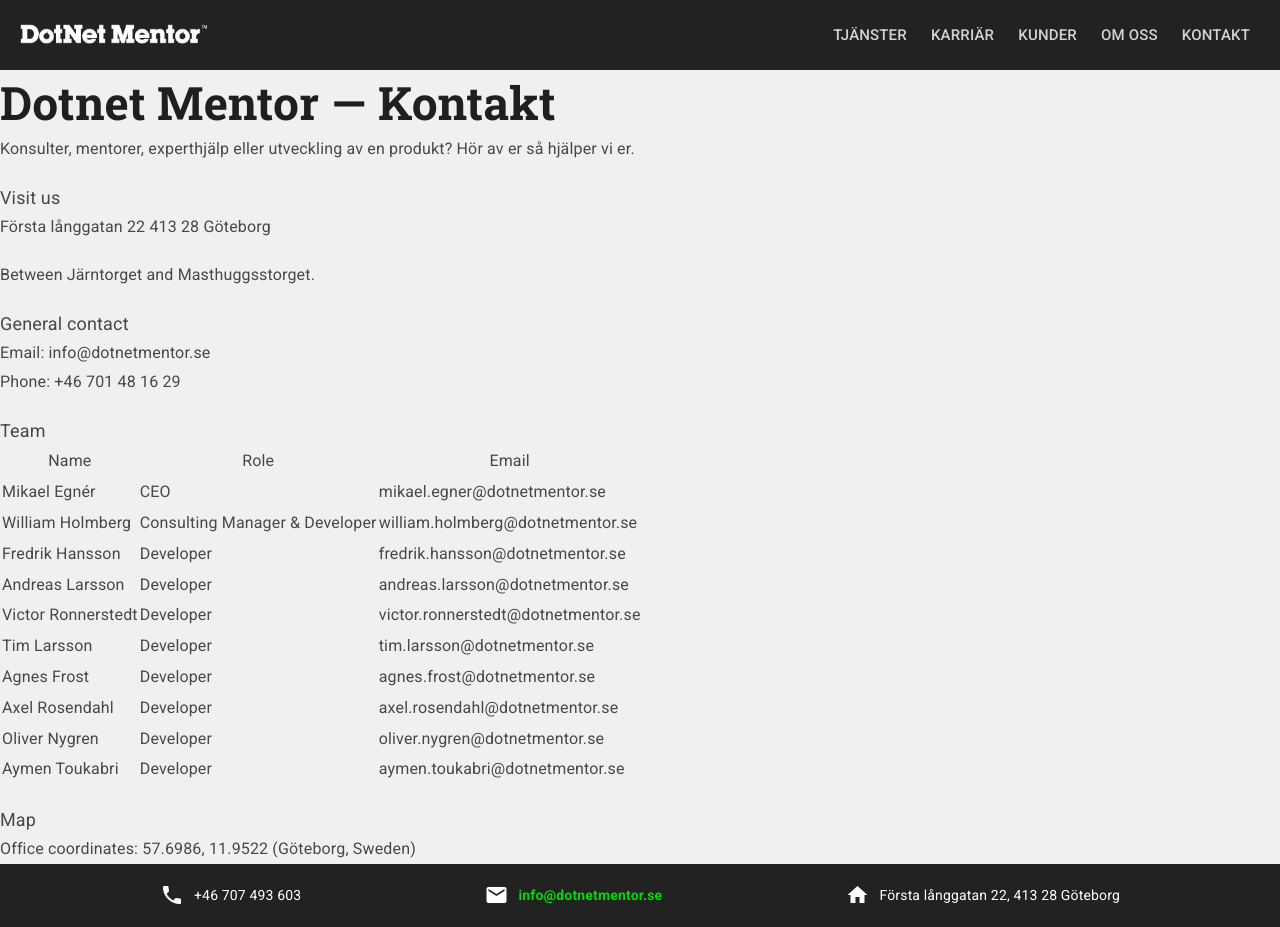
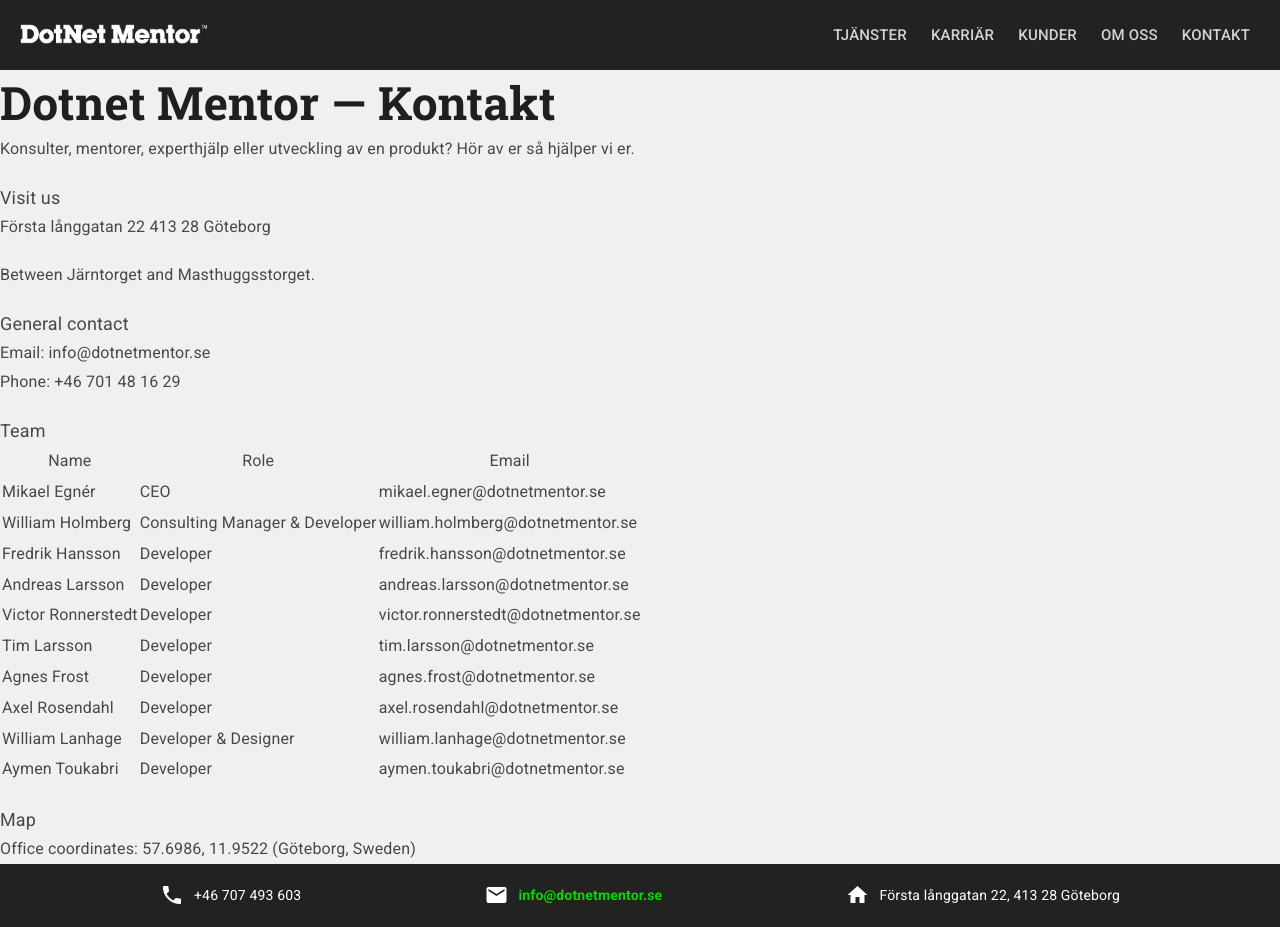
Before and after one commit to dotnetmentor/dotnetmentor-website, a Jekyll site: the page built from content/contact.md, in a window 1280 px wide. Built offline with Jekyll 4.4.1, drawn with Linux system fonts in a browser that asks for light colours; our own code applies the rules of GitHub Pages for plain Markdown files.

Commit message:
Replace Oliver Nygren with William Lanhage on team pages
Co-authored-by: tmlarsson <tmlarsson@users.noreply.github.com>

```diff
--- a/assets/js/webmcp-tools.js
+++ b/assets/js/webmcp-tools.js
@@ -21,7 +21,7 @@
     { id: 'tim', name: 'Tim Larsson', role: 'Developer', email: 'tim.larsson@dotnetmentor.se', specialties: ['React', '.NET', 'Python'] },
     { id: 'agnes', name: 'Agnes Frost', role: 'Developer', email: 'agnes.frost@dotnetmentor.se', specialties: ['React', 'JavaScript', 'Python'] },
     { id: 'axel', name: 'Axel Rosendahl', role: 'Developer', email: 'axel.rosendahl@dotnetmentor.se', specialties: [] },
-    { id: 'oliver', name: 'Oliver Nygren', role: 'Developer', email: 'oliver.nygren@dotnetmentor.se', specialties: [] },
+    { id: 'william-lanhage', name: 'William Lanhage', role: 'Developer & Designer', email: 'william.lanhage@dotnetmentor.se', specialties: [] },
     { id: 'aymen', name: 'Aymen Toukabri', role: 'Developer', email: 'aymen.toukabri@dotnetmentor.se', specialties: [] }
   ];
 
--- a/content/contact.md
+++ b/content/contact.md
@@ -26,7 +26,7 @@ Between Järntorget and Masthuggsstorget.
 | Tim Larsson | Developer | tim.larsson@dotnetmentor.se |
 | Agnes Frost | Developer | agnes.frost@dotnetmentor.se |
 | Axel Rosendahl | Developer | axel.rosendahl@dotnetmentor.se |
-| Oliver Nygren | Developer | oliver.nygren@dotnetmentor.se |
+| William Lanhage | Developer & Designer | william.lanhage@dotnetmentor.se |
 | Aymen Toukabri | Developer | aymen.toukabri@dotnetmentor.se |
 
 ## Map
```
Also changed, not shown: contact.html (+6 -7 lines), .well-known/agent-skills/contact/SKILL.md, .well-known/agent-skills/index.json.
